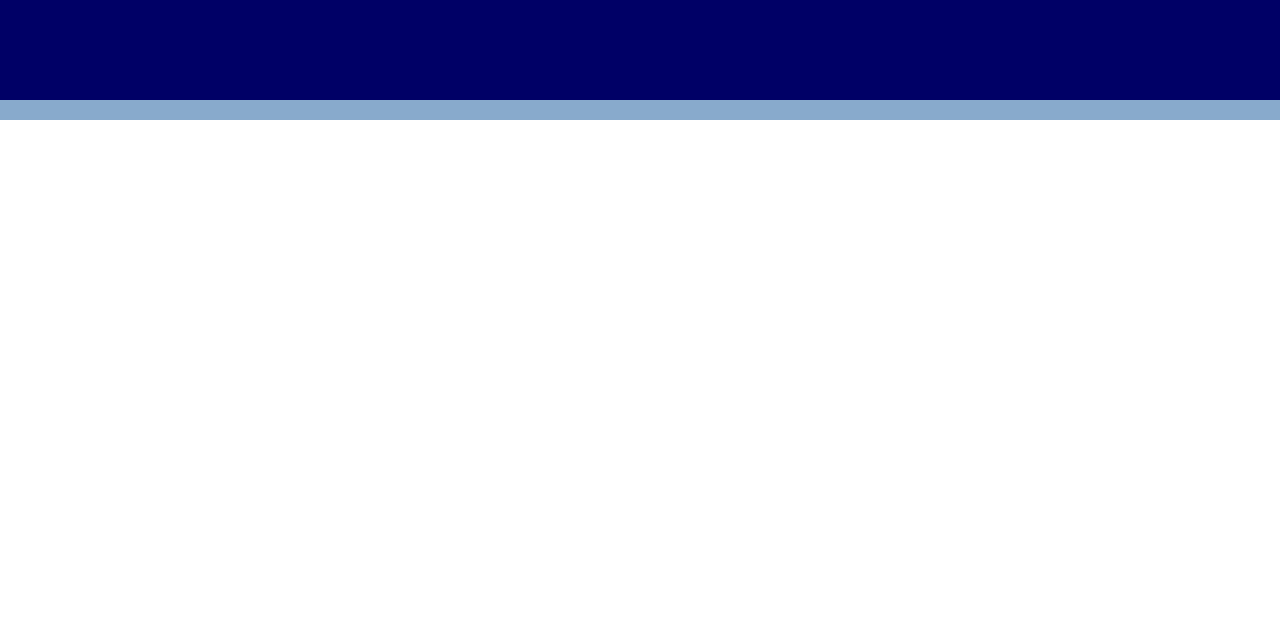
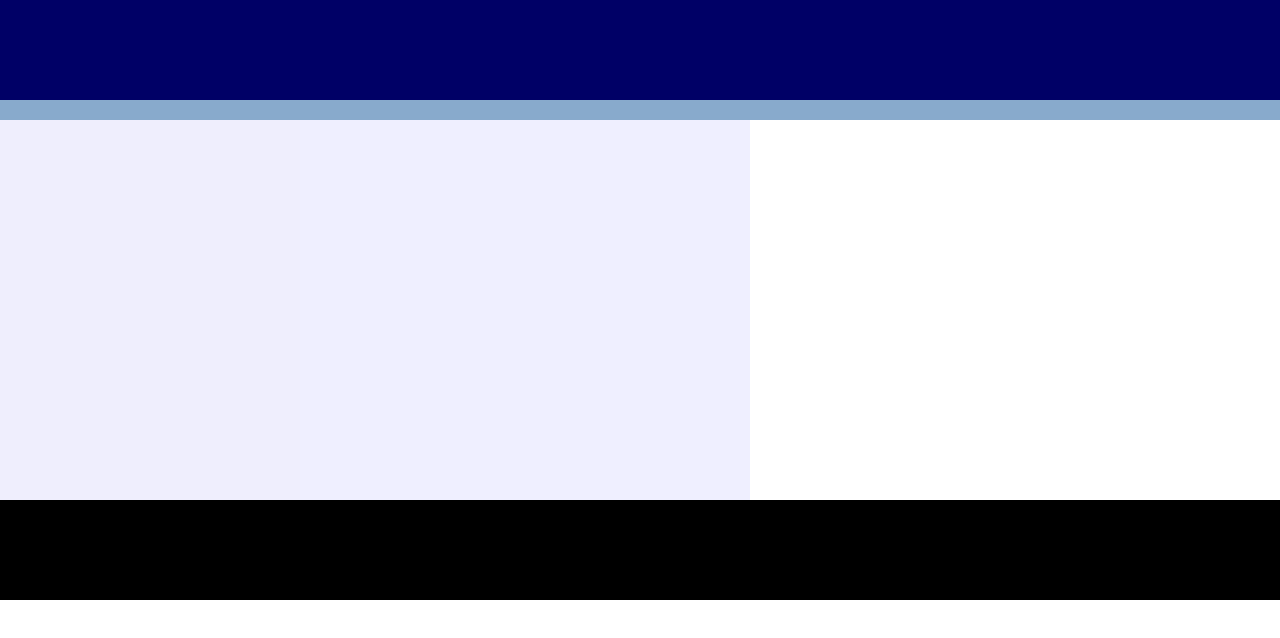
Before and after one commit to wildchamo/Formulario, a plain HTML site: page index.html in a window 1280 px wide. Drawn offline with Linux system fonts and the light colour scheme.

Commit message:
todo menos tabla

```diff
--- a/index.html
+++ b/index.html
@@ -19,7 +19,12 @@
     </header>
 
     <main>
+        <div class="formularioProducto">
 
+        </div>
+        <div class="listaProductos">
+
+        </div>
     </main>
     <footer>
 
--- a/style.css
+++ b/style.css
@@ -12,3 +12,22 @@ body{
 height: 20px;
 background-color: #88AACC;
 }
+main{
+    display: flex;
+
+}
+.formularioProducto{
+    width:300px;
+    height: 380px;
+    background-color:  #EFEEFD;
+}
+.listaProductos{
+    width: 450px;
+    height: 380px;
+    background-color: #EFEFFF;
+}
+footer{
+    height: 100px;
+    background-color: black;
+
+}
```
